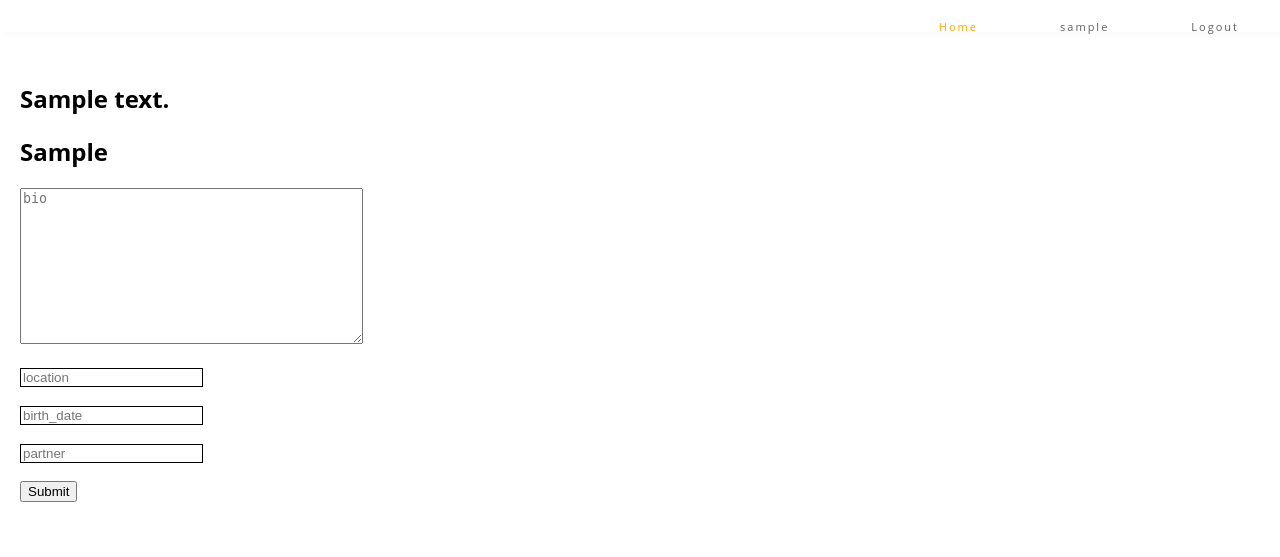
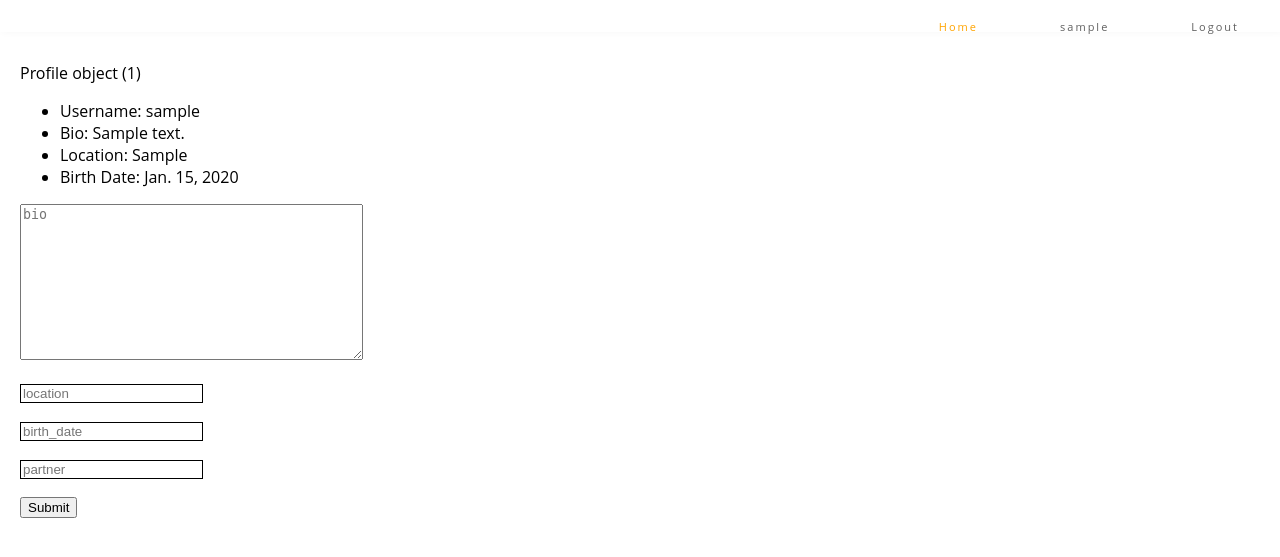
Before and after one commit to sc9ny/Web_dev, a Django app: a page that uses 100QA/QA_100/templates/account/profile.html in a window 1280 px wide. Shown: the top 557 px of the page. Run offline with Django 3.2, Linux system fonts and the light colour scheme; a user stored in the database is signed in; tables that the repository leaves empty hold one stand-in row (values such as "Sample post").

Commit message:
displaying user profile field in view

```diff
--- a/100QA/QA_100/account/views.py
+++ b/100QA/QA_100/account/views.py
@@ -27,13 +27,14 @@ def save_profile(request, username):
     current_user = get_object_or_404(User,username=username)
     if (request.user.id == current_user.id):
         if request.method == 'POST':
-            form = UpdateProfileForm(request.POST, instance=current_user)
+            form = UpdateProfileForm(request.POST, instance=current_user.profile)
             if form.is_valid():
-                form.save()
+                print (form.changed_data)
+                form.save(update_fields = form.changed_data)
+
                 #TODO: gotta fix this redirection later.
                 return HttpResponseRedirect(request.path_info)
-
-        return render(request, 'account/profile.html', {"form": form, "user":current_user})
+        return render(request, 'account/profile.html', {"form": form})
     #TODO:Maybe if a user try to access someone's profile that has nothing to with that person
     #more than 3 times,delete that account?
     return render(request, 'redirection.html', {'message': "Dont even try!"})
--- a/100QA/QA_100/templates/account/profile.html
+++ b/100QA/QA_100/templates/account/profile.html
@@ -1,9 +1,13 @@
 {% extends 'base.html'%}
 
 {%block content%}
-{{user.Profile.bio}}
-<h2>  {{user.profile.bio}} </h2>
-<h2>  {{user.profile.location}} </h2>
+{{user.profile}}
+<ul>
+  <li>Username: {{ user.username }}</li>
+  <li>Bio: {{user.profile.bio}}</li>
+  <li>Location: {{ user.profile.location }}</li>
+  <li>Birth Date: {{ user.profile.birth_date }}</li>
+</ul>
 
   {% for element in user.profile.Fields%}
     <p> element</p>
```
